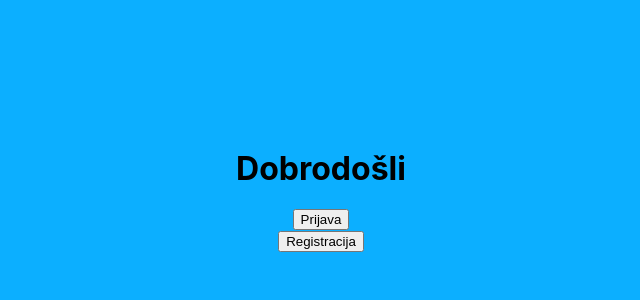
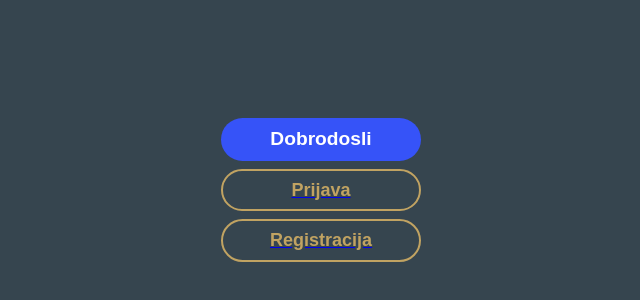
Before and after one commit to rokciber/Projekt, a React (Create React App) app in the folder mojprojekt/: page / in a window 1280 px wide. Shown: the part 210-510 px from the top of the page, without its empty margins (319-959 px from the left). Built offline with nearby package versions, Linux system fonts and the light colour scheme.

Commit message:
Stilizacija HomePage

```diff
--- a/mojprojekt/src/HomePage.js
+++ b/mojprojekt/src/HomePage.js
@@ -1,17 +1,49 @@
 import React from 'react';
 import { Link } from 'react-router-dom';
+import './styles.css';
 
 
 const HomePage = () => {
   return (
     <div style={styles.container}>
-      <h1 style={styles.heading}>Dobrodošli</h1>
+
+      <button>
+        <span class="span-mother">
+            <span>D</span>
+            <span>o</span>
+            <span>b</span>
+            <span>r</span>
+            <span>o</span>
+            <span>d</span>
+            <span>o</span>
+            <span>s</span>
+            <span>l</span>
+            <span>i</span>
+        </span>
+
+        <span class="span-mother2">
+            <span>D</span>
+            <span>o</span>
+            <span>b</span>
+            <span>r</span>
+            <span>o</span>
+            <span>d</span>
+            <span>o</span>
+            <span>s</span>
+            <span>l</span>
+            <span>i</span>
+        </span>
+</button>
+
+
+
       <div style={styles.buttonsContainer}>
+
         <Link to="/prijava">
-            <button>Prijava</button>
+            <button className="gumb">Prijava</button>
         </Link>
         <Link to="/registracija">
-            <button>Registracija</button>
+            <button className='gumb'>Registracija</button>
         </Link>
 
       </div>
@@ -26,11 +58,7 @@ const styles = {
     alignItems: 'center',
     justifyContent: 'center',
     height: '100vh',
-    backgroundColor: "#0CAFFF",
-  },
-  heading: {
-    fontSize: '2rem',
-    marginBottom: '20px',
+    backgroundColor: "#36454F",
   },
   buttonsContainer: {
     display: 'flex',
--- a/mojprojekt/src/styles.css
+++ b/mojprojekt/src/styles.css
@@ -1,31 +1,161 @@
 /* styles.css */
 
-.container {
-    display: flex;
-    flex-direction: column;
-    align-items: center;
-    justify-content: center;
-    height: 100vh;
+
+
+
+  .gumb {
+    cursor: pointer;
+    position: relative;
+    padding: 10px 24px;
+    font-size: 18px;
+    color: rgb(193, 163, 98);
+    border: 2px solid rgb(193, 163, 98);
+    border-radius: 34px;
+    background-color: transparent;
+    font-weight: 600;
+    transition: all 0.3s cubic-bezier(0.23, 1, 0.320, 1);
+    overflow: hidden;
+    margin-top: 4%;
   }
 
-  .heading {
-    font-size: 2rem;
-    margin-bottom: 20px;
+  .gumb::before {
+    content: '';
+    position: absolute;
+    inset: 0;
+    margin: auto;
+    width: 50px;
+    height: 50px;
+    border-radius: inherit;
+    scale: 0;
+    z-index: -1;
+    background-color: rgb(193, 163, 98);
+    transition: all 0.6s cubic-bezier(0.23, 1, 0.320, 1);
   }
 
-  .buttonsContainer {
+  .gumb:hover::before {
+    scale: 3;
+  }
+
+  .gumb:hover {
+    color: #212121;
+    scale: 1.1;
+    box-shadow: 0 0px 20px rgba(193, 163, 98,0.4);
+  }
+
+  .gumb:active {
+    scale: 1;
+  }
+
+
+
+  button {
+    font-size:larger;
+    font-weight: bold;
+    color: white;
+    border-radius: 2rem;
+    width: 200.02px;
+    height: 42.66px;
+    border: none;
+    background-color: #3653F8;
     display: flex;
-    flex-direction: column;
+    justify-content: center;
     align-items: center;
   }
 
-  .button {
-    padding: 15px 30px;
-    margin: 10px;
-    border-radius: 8px;
-    background-color: #007bff;
-    color: #fff;
-    text-decoration: none;
-    font-size: 1.2rem;
-    font-weight: bold;
+  button .span-mother {
+    display: flex;
+    overflow: hidden;
   }
+
+  button:hover .span-mother {
+    position: absolute;
+  }
+
+  button:hover .span-mother span {
+    transform: translateY(1.2em);
+  }
+
+  button .span-mother span:nth-child(1) {
+    transition: .2s;
+  }
+
+  button .span-mother span:nth-child(2) {
+    transition: .3s;
+  }
+
+  button .span-mother span:nth-child(3) {
+    transition: .4s;
+  }
+
+  button .span-mother span:nth-child(4) {
+    transition: .5s;
+  }
+
+  button .span-mother span:nth-child(5) {
+    transition: .6s;
+  }
+
+  button .span-mother span:nth-child(6) {
+    transition: .7s;
+  }
+  button .span-mother span:nth-child(7) {
+    transition: .8s;
+  }
+  button .span-mother span:nth-child(8) {
+    transition: .9s;
+  }
+  button .span-mother span:nth-child(9) {
+    transition: 1s;
+  }
+  button .span-mother span:nth-child(10) {
+    transition: 1.1s;
+  }
+
+  button .span-mother2 {
+    display: flex;
+    position: absolute;
+    overflow: hidden;
+  }
+
+  button .span-mother2 span {
+    transform: translateY(-1.2em);
+  }
+
+  button:hover .span-mother2 span {
+    transform: translateY(0);
+  }
+
+  button .span-mother2 span {
+    transition: .2s;
+  }
+
+  button .span-mother2 span:nth-child(2) {
+    transition: .3s;
+  }
+
+  button .span-mother2 span:nth-child(3) {
+    transition: .4s;
+  }
+
+  button .span-mother2 span:nth-child(4) {
+    transition: .5s;
+  }
+
+  button .span-mother2 span:nth-child(5) {
+    transition: .6s;
+  }
+  button .span-mother2 span:nth-child(6) {
+    transition: .7s;
+  }
+  button .span-mother2 span:nth-child(7) {
+    transition: .8s;
+  }
+  button .span-mother2 span:nth-child(8) {
+    transition: .9s;
+  }
+  button .span-mother2 span:nth-child(9) {
+    transition: 1s;
+  }
+  button .span-mother2 span:nth-child(10) {
+    transition: 1.1s;
+  }
```
